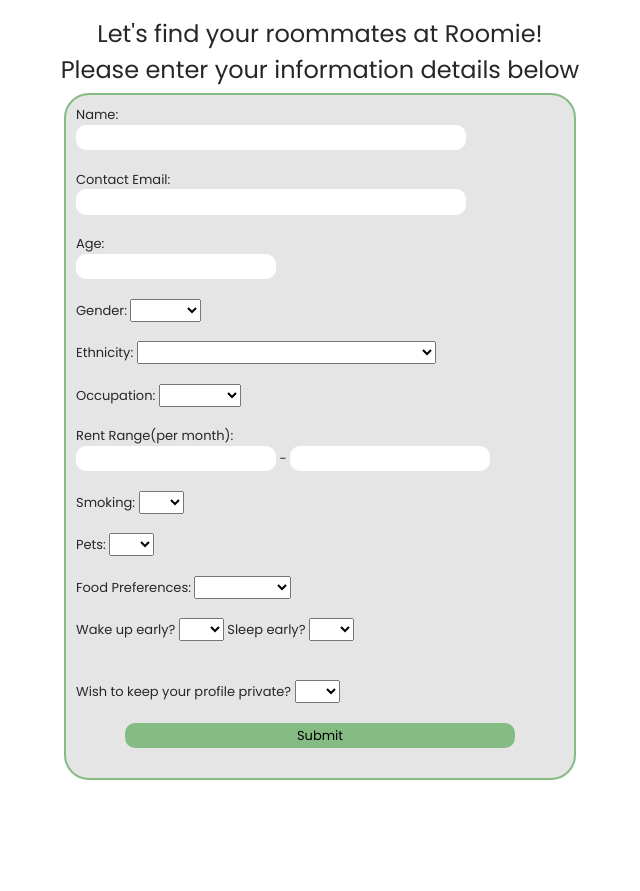
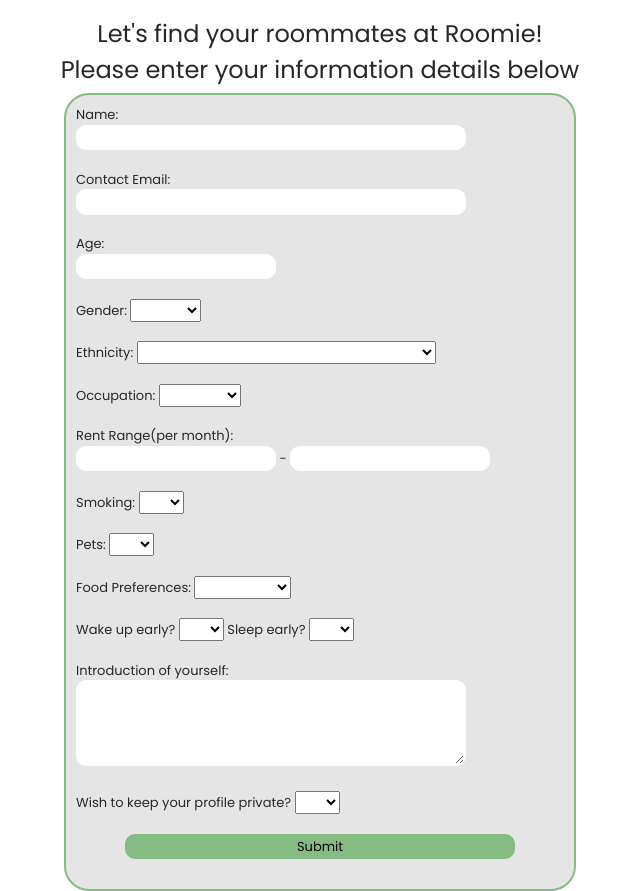
Before and after one commit to Tiancheng-NLC/cse210-main, a Vue app in the folder frontend/: page /profile in a window 1280 px wide. Shown: the whole page, without its empty margins (320-960 px from the left). Before the commit the page ends 800 px from the top, so only its background shows below. Built offline with nearby package versions, Linux system fonts and the light colour scheme.

Commit message:
profile introduction/description

```diff
--- a/frontend/src/components/profile.vue
+++ b/frontend/src/components/profile.vue
@@ -125,6 +125,12 @@
         </select>
       </div>
       <br />
+      <!-- intro -->
+      <div class="profile_input">
+        <label>Introduction of yourself:</label>
+        <br />
+        <textarea rows="4" class="field" v-model="introduction" required />
+      </div>
       <br />
       <!-- private -->
       <div class="profile_input">
@@ -161,6 +167,7 @@ export default {
       sleep1: "",
       sleep2: "",
       private: "",
+      introduction: "",
     };
   },
   // if user already have profile, show it
@@ -190,6 +197,7 @@ export default {
             temp.sleep1 = data.riser;
             temp.sleep2 = data.sleep;
             temp.private = data.isPrivate;
+            temp.introduction = data.description;
           }
         })
         .catch(function (err) {
@@ -214,6 +222,7 @@ export default {
         riser: this.sleep1,
         sleep: this.sleep2,
         isPrivate: this.private,
+        description: this.introduction,
       };
 
       // identify empty input
```
